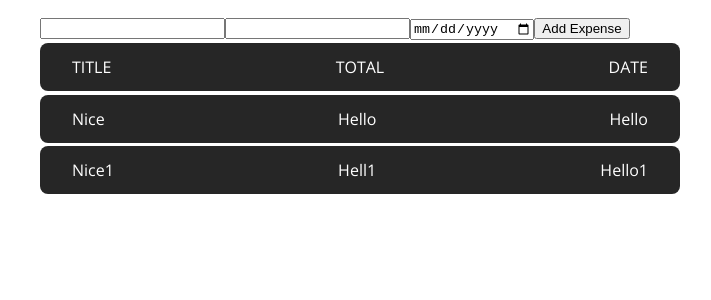
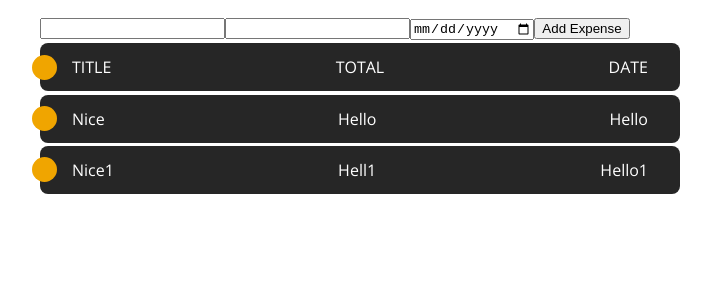
Before and after one commit to mankirats/Expense-Manager, a React (Create React App) app: page / in a window 1280 px wide. Shown: the top 300 px of the page, without its empty margins (280-991 px from the left). Built offline with nearby package versions, Linux system fonts and the light colour scheme.

Commit message:
Expense js state lifting fixed

```diff
--- a/src/Components/Expense.js
+++ b/src/Components/Expense.js
@@ -2,6 +2,8 @@ import React from "react";
 import styled from "styled-components";
 
 const ExpenseDiv = styled.div`
+    position: relative;
+
     background: #262626;
     margin: 0.2rem 0;
     width: 45vw;
@@ -13,6 +15,16 @@ const ExpenseDiv = styled.div`
     justify-content: space-between;
     align-items: center;
 `;
+const ExpenseEntryNumber = styled.span`
+    width: 25px;
+    height: 25px;
+    left: -8px;
+    background: #f0a500;
+    border-radius: 25px;
+    color: #082032;
+    text-align: center;
+    position: absolute;
+`;
 const ExpenseTitle = styled.span``;
 const ExpenseTotal = styled.span``;
 const ExpenseDate = styled.span``;
@@ -20,6 +32,7 @@ function Expense(props) {
     return (
         <>
             <ExpenseDiv>
+                <ExpenseEntryNumber>{props.id}</ExpenseEntryNumber>
                 <ExpenseTitle>{props.title}</ExpenseTitle>
                 <ExpenseTotal>{props.total}</ExpenseTotal>
                 <ExpenseDate>{props.date}</ExpenseDate>
```
